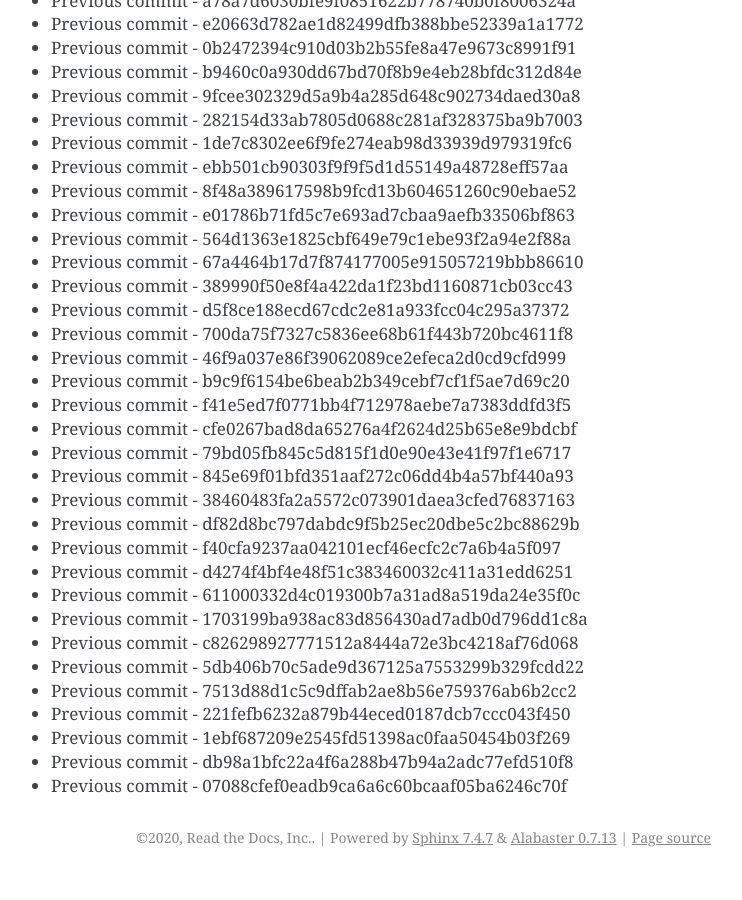
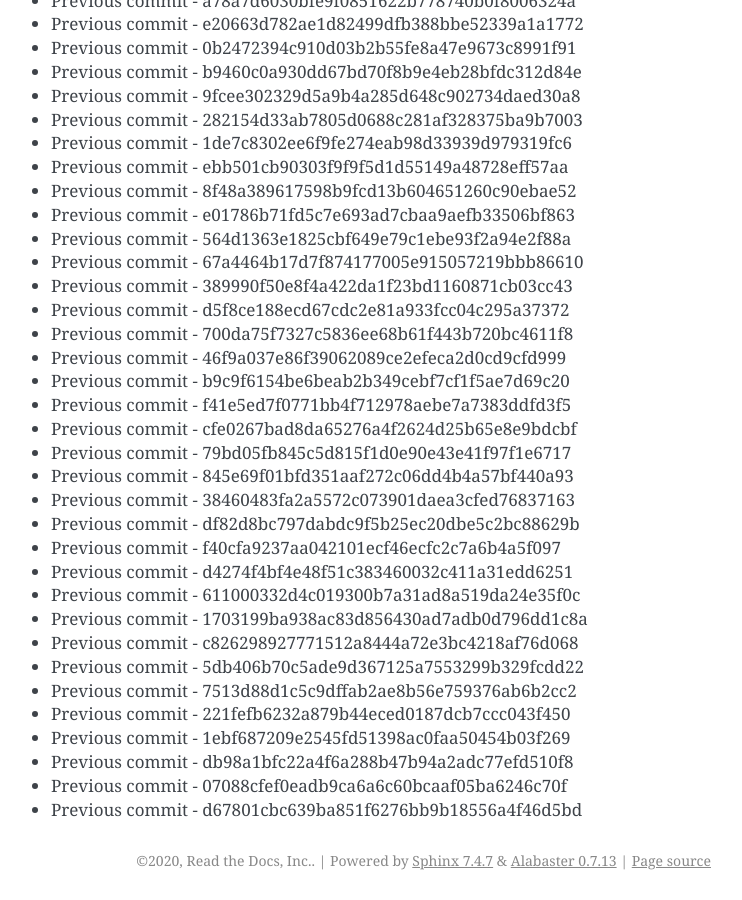
Before and after one commit to readthedocs/rtd-git-stresstest, a Sphinx documentation site: the page built from docs/updates.rst, in a window 1280 px wide and 900 px high, scrolled down 34042 px. Shown: the whole window, without its empty margins (399-1141 px from the left). Built offline with Sphinx 7.4.7, drawn with Linux system fonts in a browser that asks for light colours; before the commit the page ends 34919 px from its top, so only the background shows below that.

Commit message:
Generating commit from previous: d67801cbc639ba851f6276bb9b18556a4f46d5bd

```diff
--- a/docs/updates.rst
+++ b/docs/updates.rst
@@ -1462,3 +1462,4 @@ It can be tested for any performance characteristics.
 * Previous commit - 1ebf687209e2545fd51398ac0faa50454b03f269
 * Previous commit - db98a1bfc22a4f6a288b47b94a2adc77efd510f8
 * Previous commit - 07088cfef0eadb9ca6a6c60bcaaf05ba6246c70f
+* Previous commit - d67801cbc639ba851f6276bb9b18556a4f46d5bd
```
